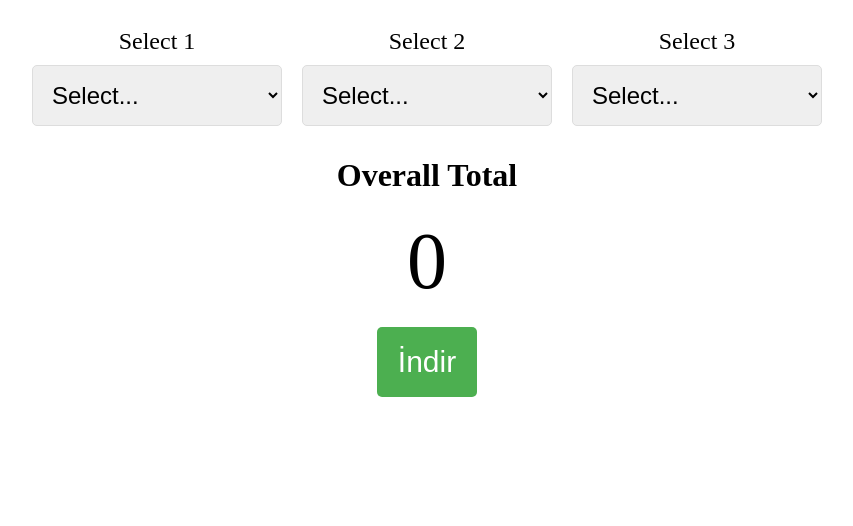
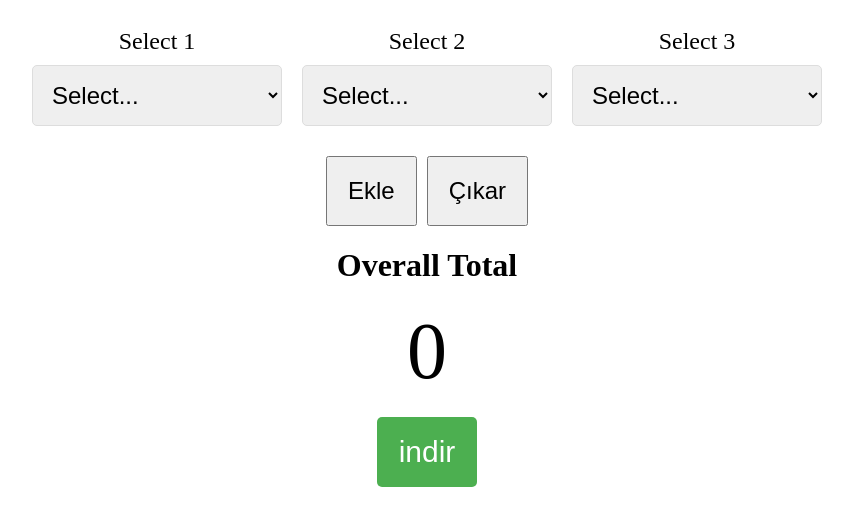
Before and after one commit to Turkmen1Mehmet/counterapp, a plain HTML site: page index.html in a window 1280 px wide. Shown: the whole page, without its empty margins (213-1066 px from the left). Drawn offline with Linux system fonts and the light colour scheme.

Commit message:
Update index.html

```diff
--- a/index.html
+++ b/index.html
@@ -1,4 +1,3 @@
-
 <!DOCTYPE html>
 <html lang="en">
 <head>
@@ -31,7 +30,7 @@
     }
     button {
       touch-action: manipulation;
-      font-size: 80px;
+      font-size: 40px;
       text-align: center;
       height: 70px;
       width: 70px;
@@ -43,6 +42,11 @@
     .total {
       font-size: 40px;
       text-align: center;
+    }
+    .add-remove-buttons button {
+      font-size: 24px; /* Add ve Remove butonlarının puntosu */
+      width: auto; /* Buton genişliğini içeriğe göre ayarla */
+      padding: 10px 20px; /* Buton içeriği için dolgu */
     }
     #overall-total {
       font-size: 80px;
@@ -89,6 +93,18 @@
     }
     #download-btn:hover {
       background-color: #45a049;
+    }
+    .add-remove-buttons {
+      margin: 20px 0;
+      display: flex;
+      justify-content: center;
+      gap: 10px;
+    }
+    .image-preview {
+      width: 100px;
+      height: 100px;
+      object-fit: cover;
+      margin-top: 10px;
     }
   </style>
 </head>
@@ -250,6 +266,13 @@
       </div>
     </div>
 
+
+    <div class="add-remove-buttons">
+      <button class="add-remove-button" onclick="addCounterSet()">Ekle</button>
+      <button class="add-remove-button" onclick="removeCounterSet()">Çıkar</button>
+    </div>
+
+
     <div id="all-counters"></div> <!-- Dinamik sayaç setleri burada oluşturulacak -->
 
     <div>
@@ -257,14 +280,26 @@
       <div id="overall-total">0</div>
     </div>
 
-    <button id="download-btn" onclick="downloadExcel()">İndir</button>
+    <button id="download-btn" onclick="downloadExcel()">indir</button>
   </center>
 
   <script src="https://cdnjs.cloudflare.com/ajax/libs/xlsx/0.16.2/xlsx.full.min.js"></script>
   <script>
-    const numSets = 5; // Kaç tane sayaç seti oluşturulacağı
+    let numSets = 5; // Başlangıçta kaç tane sayaç seti oluşturulacağı
     const allCounters = document.getElementById('all-counters');
     let debounceTimer;
+
+    function addCounterSet() {
+      numSets++;
+      loadState();
+    }
+
+    function removeCounterSet() {
+      if (numSets > 0) {
+        numSets--;
+        loadState();
+      }
+    }
 
     // Tarayıcıda depolanan sayaç ve girdi değerlerini yükle
     function loadState() {
@@ -478,7 +513,17 @@
         const nos = parseInt(document.getElementById(`nos-value${prefix}${i}`).innerText, 10);
         const zaman = new Date().toLocaleString();
 
-        data.push({ 'Select 1': select1, 'Select 2': select2, 'Select 3': select3, 'TREND&KUMAŞ': trendadi, 'TREND': trend, 'KEY': key, 'TIME': time, 'NOS': nos, 'ZAMAN': zaman });
+        data.push({
+          'Select 1': select1,
+          'Select 2': select2,
+          'Select 3': select3,
+          'TREND&KUMAŞ': trendadi,
+          'TREND': trend,
+          'KEY': key,
+          'TIME': time,
+          'NOS': nos,
+          'ZAMAN': zaman
+        });
       }
 
       addLocationToData(data);
```
